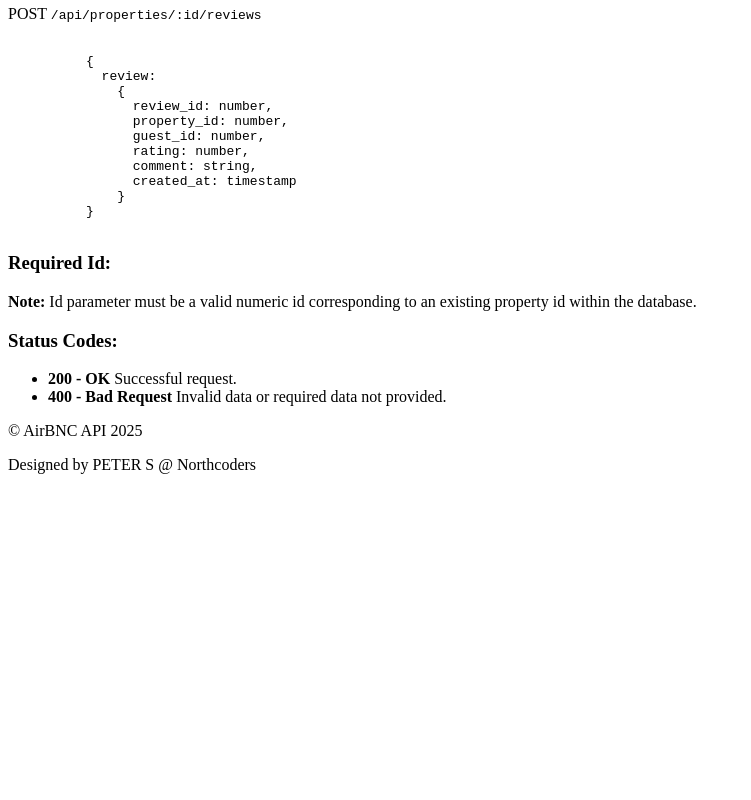
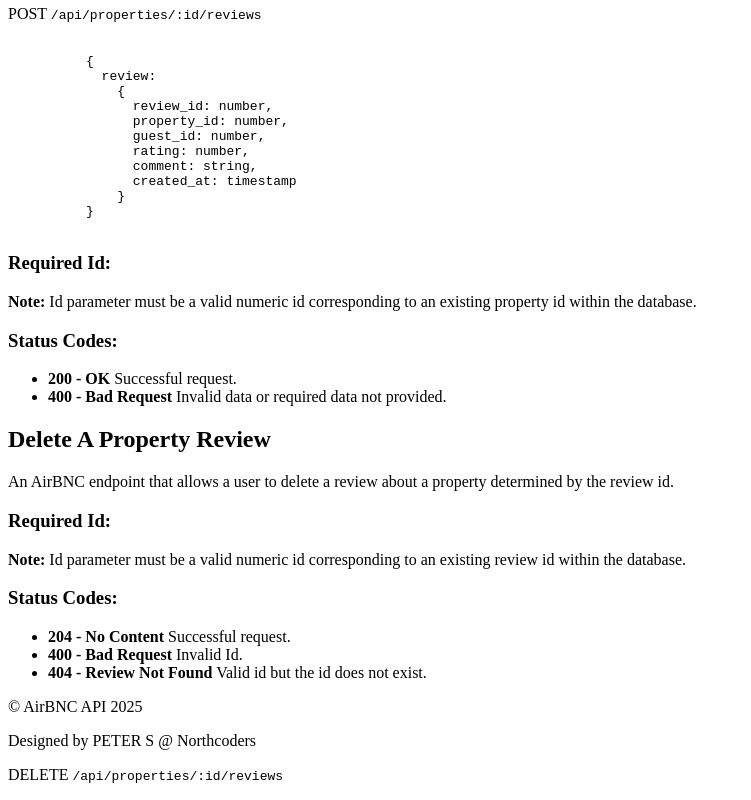
Before and after one commit to d-coded25/airbnc-back-end, a website: page index.html in a window 1280 px wide. Shown: the part 1929-2729 px from the top of the page, without its empty margins (0-751 px from the left). Before the commit the page ends 2419 px from the top, so only its background shows below. Drawn offline with Linux system fonts and the light colour scheme.

Commit message:
Add to html main section with delete a review content

```diff
--- a/index.html
+++ b/index.html
@@ -207,12 +207,40 @@
             </li>
           </ul>
         </section>
+
+        <section>
+          <h2>Delete A Property Review</h2>
+
+          <p>
+            An AirBNC endpoint that allows a user to delete a review about a
+            property determined by the review id.
+          </p>
+
+          <h3>Required Id:</h3>
+
+          <p>
+            <strong>Note:</strong> Id parameter must be a valid numeric id
+            corresponding to an existing review id within the database.
+          </p>
+
+          <h3>Status Codes:</h3>
+
+          <ul>
+            <li><b>204 - No Content</b> Successful request.</li>
+            <li><b>400 - Bad Request</b> Invalid Id.</li>
+            <li>
+              <b>404 - Review Not Found</b> Valid id but the id does not exist.
+            </li>
+          </ul>
+        </section>
       </article>
     </main>
 
     <footer>
       <p>&copy; AirBNC API 2025</p>
       <p>Designed by PETER S @ Northcoders</p>
+
+      <p>DELETE <code>/api/properties/:id/reviews</code></p>
     </footer>
   </body>
 </html>
```
